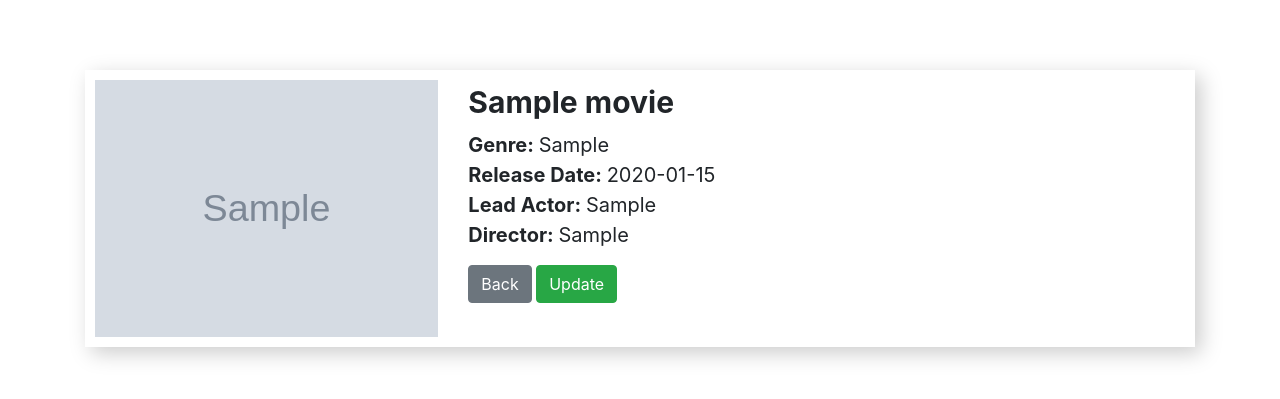
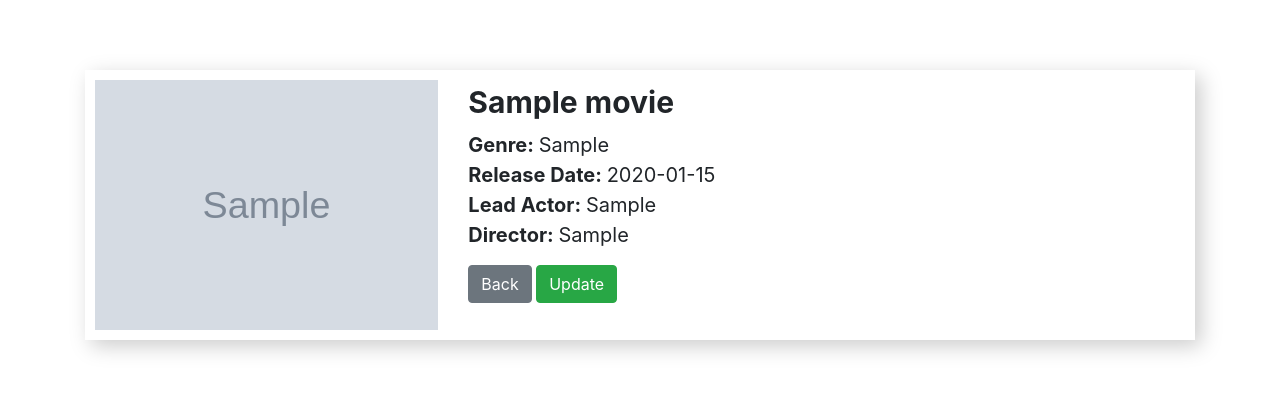
Before and after one commit to yusranaseer/Movie_Management_Application, a PHP site: page /view.php?view=1 in a window 1280 px wide. Shown: the top 399 px of the page. Run offline with PHP 8.4, Linux system fonts and the light colour scheme; tables that the repository leaves empty hold one stand-in row (values such as "Sample post"); grey boxes marked "Sample" are stand-in pictures.

Commit message:
Update view.php

```diff
--- a/view.php
+++ b/view.php
@@ -40,7 +40,7 @@ $conn = mysqli_connect('localhost', 'root', '', 'movie_management') or die('conn
         <div class="shadow-2 margin-4">
             <div class="row">
                 <div class="col-md-4">
-                    <img class="img-fluid" src="uploarded_img/<?php echo $fetch_movies['image']; ?>" alt="">
+                    <img class="img-fluid" src="<?php echo $fetch_movies['image']; ?>" alt="" style="height:250px; width: 350px;">
                 </div>
                 <div class="col-md-8">
                     <div class="detail-2"><strong><?php echo $fetch_movies['name']; ?></strong></div>
```
